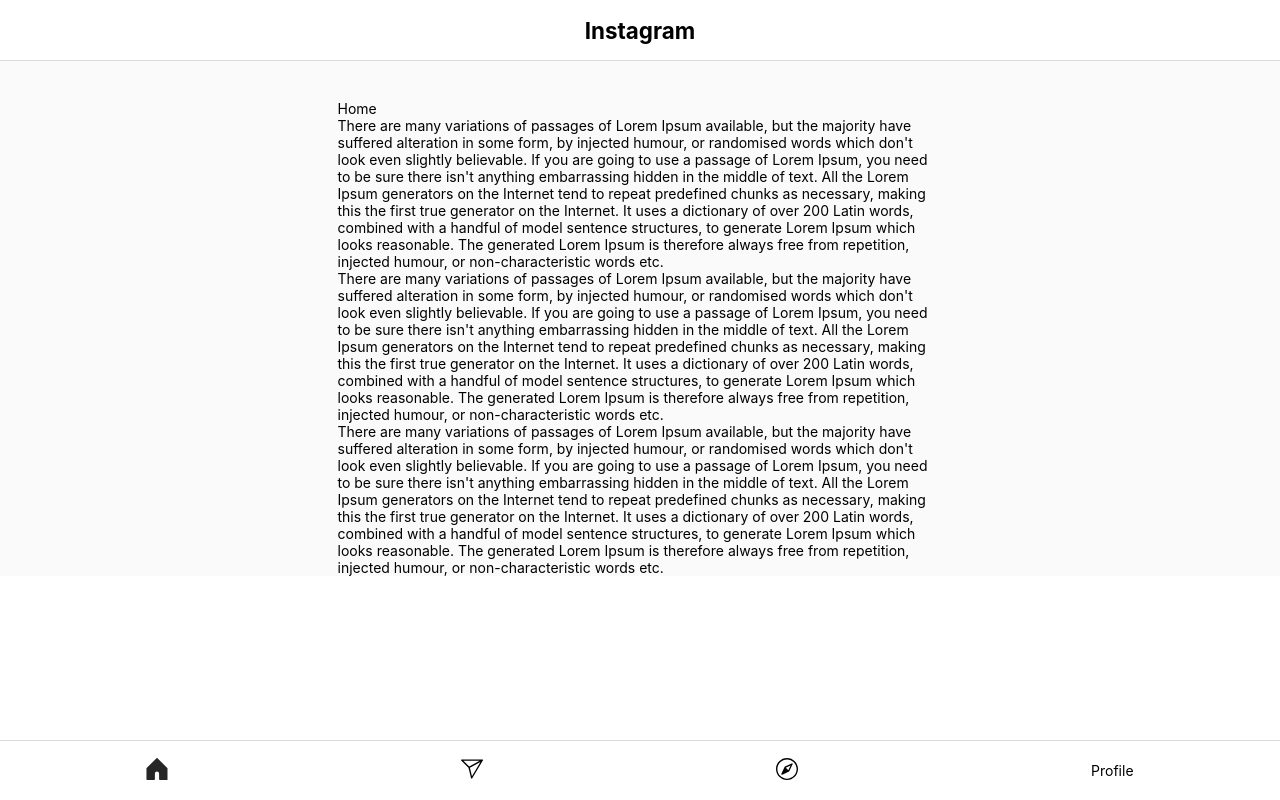
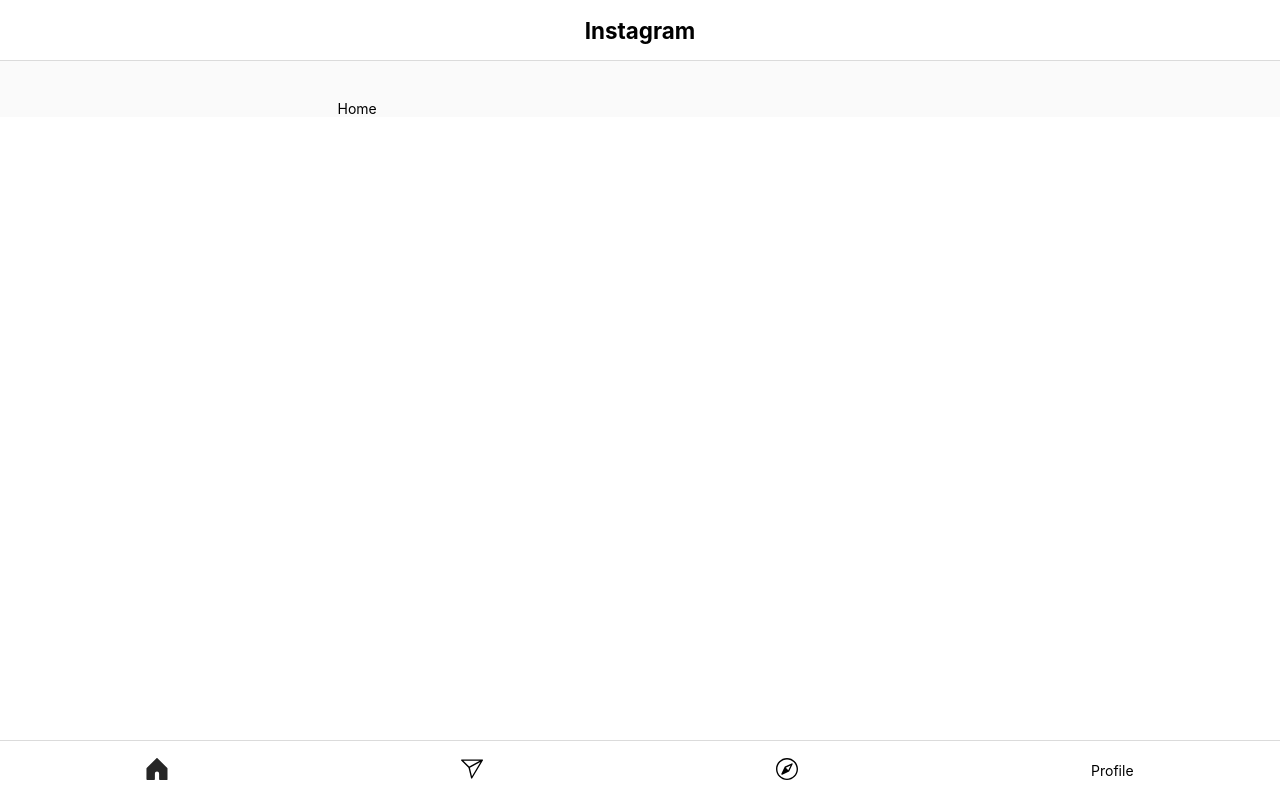
Before and after one commit to yeyisan/instagram-clone-vue, a Vue app: page / in a window 1280 px wide. Built offline with nearby package versions, Linux system fonts and the light colour scheme.

Commit message:
Clean up dummy data

```diff
--- a/src/views/home/index.vue
+++ b/src/views/home/index.vue
@@ -2,16 +2,9 @@
   <div class="home">
     <div class="timeline">
       <h1>Home</h1>
-      <p>There are many variations of passages of Lorem Ipsum available, but the majority have suffered alteration in some form, by injected humour, or randomised words which don't look even slightly believable. If you are going to use a passage of Lorem Ipsum, you need to be sure there isn't anything embarrassing hidden in the middle of text. All the Lorem Ipsum generators on the Internet tend to repeat predefined chunks as necessary, making this the first true generator on the Internet. It uses a dictionary of over 200 Latin words, combined with a handful of model sentence structures, to generate Lorem Ipsum which looks reasonable. The generated Lorem Ipsum is therefore always free from repetition, injected humour, or non-characteristic words etc.</p>
-      <p>There are many variations of passages of Lorem Ipsum available, but the majority have suffered alteration in some form, by injected humour, or randomised words which don't look even slightly believable. If you are going to use a passage of Lorem Ipsum, you need to be sure there isn't anything embarrassing hidden in the middle of text. All the Lorem Ipsum generators on the Internet tend to repeat predefined chunks as necessary, making this the first true generator on the Internet. It uses a dictionary of over 200 Latin words, combined with a handful of model sentence structures, to generate Lorem Ipsum which looks reasonable. The generated Lorem Ipsum is therefore always free from repetition, injected humour, or non-characteristic words etc.</p>
-      <p>There are many variations of passages of Lorem Ipsum available, but the majority have suffered alteration in some form, by injected humour, or randomised words which don't look even slightly believable. If you are going to use a passage of Lorem Ipsum, you need to be sure there isn't anything embarrassing hidden in the middle of text. All the Lorem Ipsum generators on the Internet tend to repeat predefined chunks as necessary, making this the first true generator on the Internet. It uses a dictionary of over 200 Latin words, combined with a handful of model sentence structures, to generate Lorem Ipsum which looks reasonable. The generated Lorem Ipsum is therefore always free from repetition, injected humour, or non-characteristic words etc.</p>
     </div>
     <div class="sidebar">
-      <p>There are many variations of passages of Lorem Ipsum available, but the majority have suffered alteration in some form, by injected humour, or randomised words which don't look even slightly believable. If you are going to use a passage of Lorem Ipsum, you need to be sure there isn't anything embarrassing hidden in the middle of text. All the Lorem Ipsum generators on the Internet tend to repeat predefined chunks as necessary, making this the first true generator on the Internet. It uses a dictionary of over 200 Latin words, combined with a handful of model sentence structures, to generate Lorem Ipsum which looks reasonable. The generated Lorem Ipsum is therefore always free from repetition, injected humour, or non-characteristic words etc.</p>
-      <p>There are many variations of passages of Lorem Ipsum available, but the majority have suffered alteration in some form, by injected humour, or randomised words which don't look even slightly believable. If you are going to use a passage of Lorem Ipsum, you need to be sure there isn't anything embarrassing hidden in the middle of text. All the Lorem Ipsum generators on the Internet tend to repeat predefined chunks as necessary, making this the first true generator on the Internet. It uses a dictionary of over 200 Latin words, combined with a handful of model sentence structures, to generate Lorem Ipsum which looks reasonable. The generated Lorem Ipsum is therefore always free from repetition, injected humour, or non-characteristic words etc.</p>
-      <p>There are many variations of passages of Lorem Ipsum available, but the majority have suffered alteration in some form, by injected humour, or randomised words which don't look even slightly believable. If you are going to use a passage of Lorem Ipsum, you need to be sure there isn't anything embarrassing hidden in the middle of text. All the Lorem Ipsum generators on the Internet tend to repeat predefined chunks as necessary, making this the first true generator on the Internet. It uses a dictionary of over 200 Latin words, combined with a handful of model sentence structures, to generate Lorem Ipsum which looks reasonable. The generated Lorem Ipsum is therefore always free from repetition, injected humour, or non-characteristic words etc.</p>
-      <p>There are many variations of passages of Lorem Ipsum available, but the majority have suffered alteration in some form, by injected humour, or randomised words which don't look even slightly believable. If you are going to use a passage of Lorem Ipsum, you need to be sure there isn't anything embarrassing hidden in the middle of text. All the Lorem Ipsum generators on the Internet tend to repeat predefined chunks as necessary, making this the first true generator on the Internet. It uses a dictionary of over 200 Latin words, combined with a handful of model sentence structures, to generate Lorem Ipsum which looks reasonable. The generated Lorem Ipsum is therefore always free from repetition, injected humour, or non-characteristic words etc.</p>
-      <p>There are many variations of passages of Lorem Ipsum available, but the majority have suffered alteration in some form, by injected humour, or randomised words which don't look even slightly believable. If you are going to use a passage of Lorem Ipsum, you need to be sure there isn't anything embarrassing hidden in the middle of text. All the Lorem Ipsum generators on the Internet tend to repeat predefined chunks as necessary, making this the first true generator on the Internet. It uses a dictionary of over 200 Latin words, combined with a handful of model sentence structures, to generate Lorem Ipsum which looks reasonable. The generated Lorem Ipsum is therefore always free from repetition, injected humour, or non-characteristic words etc.</p>
+      <h1>Side Bar</h1>
     </div>
   </div>
 </template>
```
